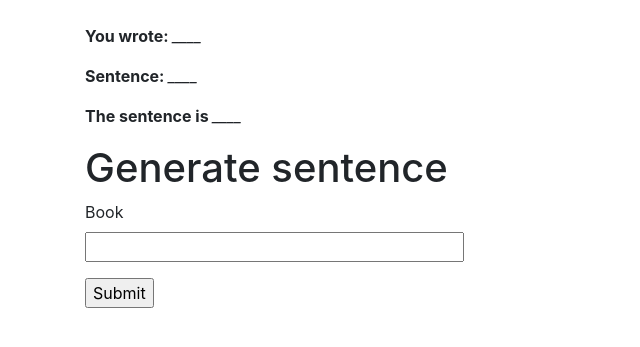
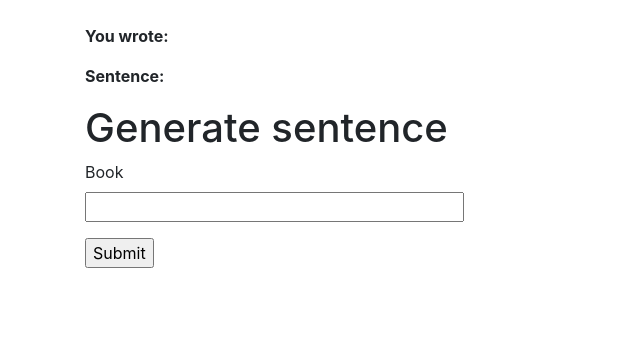
Before and after one commit to GaelGil/sentence-generator, a Flask app: page / in a window 1280 px wide. Shown: the part 56-403 px from the top of the page, without its empty margins (0-640 px from the left). Run offline with Flask 2, Linux system fonts and the light colour scheme; some libraries are stand-ins or nearby versions.

Commit message:
small change

```diff
--- a/templates/layout.html
+++ b/templates/layout.html
@@ -38,9 +38,9 @@
          {% endif %}
         {% endwith %}
 
-          <p><b>You wrote: </b><i>{% if phrase %}{{ phrase }}{% else %}____{% endif %}</i></p>
-          <p><b>Sentence: </b><i>{% if sentence %}{{ sentence }}{% else %}____{% endif %}</i></p>
-          <p><b>The sentence is </b><i>{% if basic_sentence %}{{ basic_sentence }}{% else %}____{% endif %}</i></p>
+          <p><b>You wrote: </b><i>{% if phrase %}{{ phrase }}{% else %}  {% endif %}</i></p>
+          <p><b>Sentence: </b><i>{% if sentence %}{{ sentence }}{% else %}  {% endif %}</i></p>
+          <!-- <p><b>The sentence is </b><i>{% if basic_sentence %}{{ basic_sentence }}{% else %}____{% endif %}</i></p> -->
 
 
         {% block content %}
```
